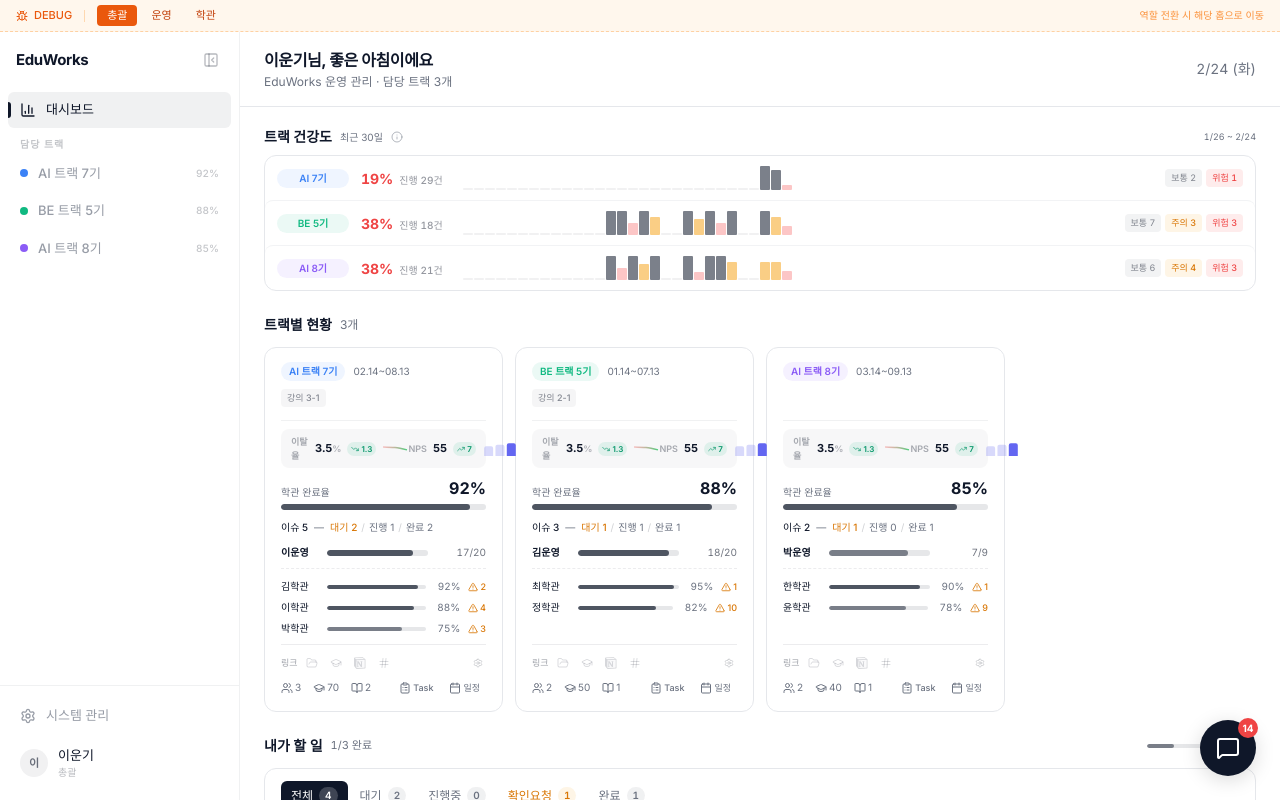
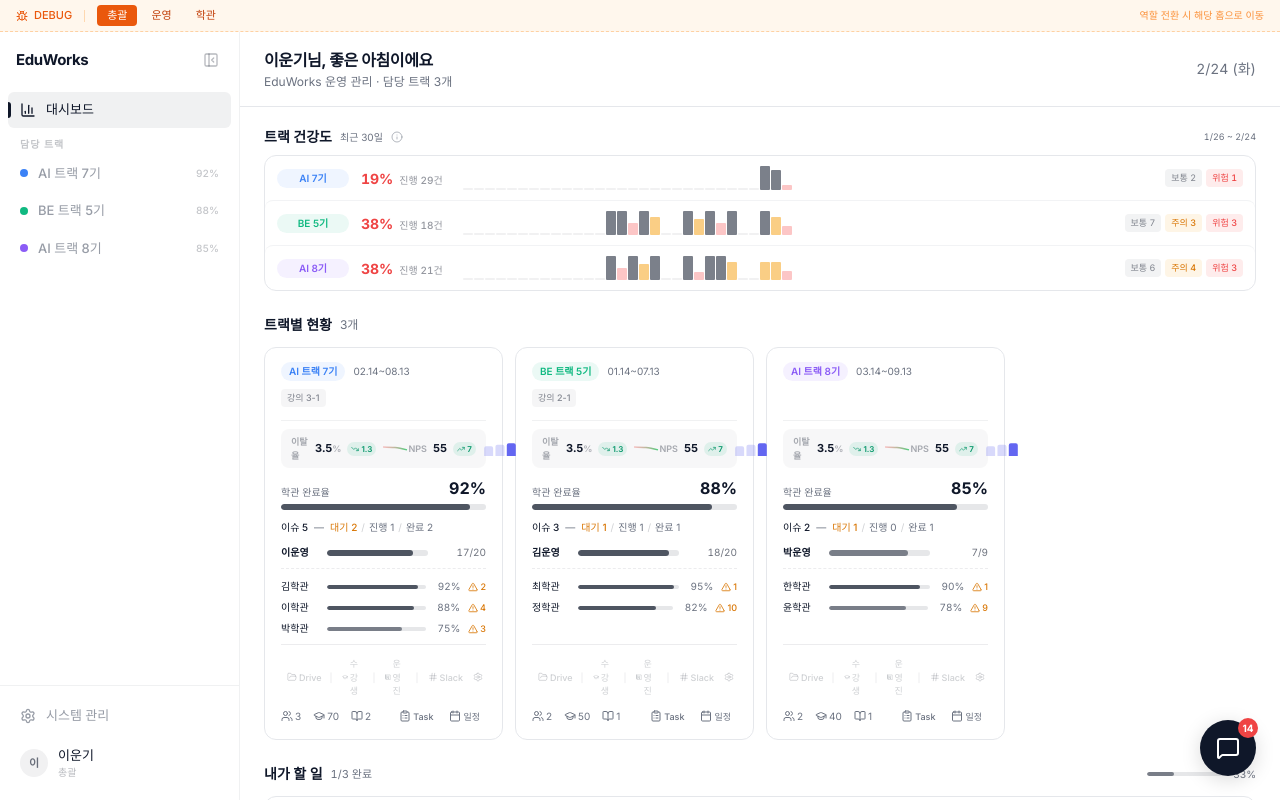
Before and after one commit to bearjun05/track-dashboard, a Next.js app: page /managers/mgr1 in a window 1280 px wide. Built offline with nearby package versions, Linux system fonts and the light colour scheme.

Commit message:
style: 링크 숏컷을 아이콘+라벨 버튼 형태로 변경
'링크' 텍스트 제거, 아이콘+라벨 버튼에 구분자(|) 추가

Made-with: Cursor

```diff
--- a/components/manager/track-stats-section.tsx
+++ b/components/manager/track-stats-section.tsx
@@ -204,34 +204,32 @@ function TrackStatCard({
       {/* Bottom-pinned section: External Links + People + Shortcuts */}
       <div className="mt-auto pt-2" onClick={(e) => e.stopPropagation()}>
         <div className="border-t border-foreground/[0.08] pt-2">
-          <TooltipProvider delayDuration={150}>
-          <div className="flex items-center gap-1 text-[9px] text-foreground/40">
-            <span className="shrink-0 font-medium">링크</span>
+          <div className="flex items-center gap-px text-[9px]">
             {([
-              { key: 'googleDrive' as const, tip: 'Google Drive', icon: <FolderOpen className="h-3 w-3" /> },
-              { key: 'studentDocs' as const, tip: '수강생 독스', icon: <GraduationCap className="h-3 w-3" /> },
-              { key: 'operationDocs' as const, tip: '운영진 독스', icon: <NotionIcon className="h-3 w-3" /> },
-              { key: 'slackChannel' as const, tip: 'Slack', icon: <Hash className="h-3 w-3" /> },
-            ]).map(({ key, tip, icon }) => (
-              <Tooltip key={key}>
-                <TooltipTrigger asChild>
+              { key: 'googleDrive' as const, label: 'Drive', icon: <FolderOpen className="h-2.5 w-2.5" /> },
+              { key: 'studentDocs' as const, label: '수강생', icon: <GraduationCap className="h-2.5 w-2.5" /> },
+              { key: 'operationDocs' as const, label: '운영진', icon: <NotionIcon className="h-2.5 w-2.5" /> },
+              { key: 'slackChannel' as const, label: 'Slack', icon: <Hash className="h-2.5 w-2.5" /> },
+            ]).map(({ key, label, icon }, i, arr) => (
+              <span key={key} className="flex items-center">
                 {links[key] ? (
                   <a
                     href={links[key]}
                     target="_blank"
                     rel="noopener noreferrer"
-                      className="flex h-5 w-5 shrink-0 items-center justify-center rounded text-foreground/50 transition-colors hover:bg-foreground/[0.08] hover:text-foreground/70"
+                    className="inline-flex items-center gap-0.5 rounded-md px-1.5 py-1 font-medium text-foreground/60 transition-colors hover:bg-foreground/[0.06] hover:text-foreground/80"
                   >
                     {icon}
+                    <span>{label}</span>
                   </a>
                 ) : (
-                    <span className="flex h-5 w-5 shrink-0 items-center justify-center rounded text-foreground/15">
+                  <span className="inline-flex items-center gap-0.5 rounded-md px-1.5 py-1 font-medium text-foreground/20">
                     {icon}
+                    <span>{label}</span>
                   </span>
                 )}
-                </TooltipTrigger>
-                <TooltipContent side="bottom" className="text-[10px]">{tip}</TooltipContent>
-              </Tooltip>
+                {i < arr.length - 1 && <span className="mx-0.5 text-foreground/10">|</span>}
+              </span>
             ))}
             <Popover>
               <PopoverTrigger asChild>
@@ -288,7 +286,6 @@ function TrackStatCard({
               </PopoverContent>
             </Popover>
           </div>
-          </TooltipProvider>
         </div>
 
         {/* People + Shortcuts */}
```
Lines whose indentation alone changed are shown as unchanged.
